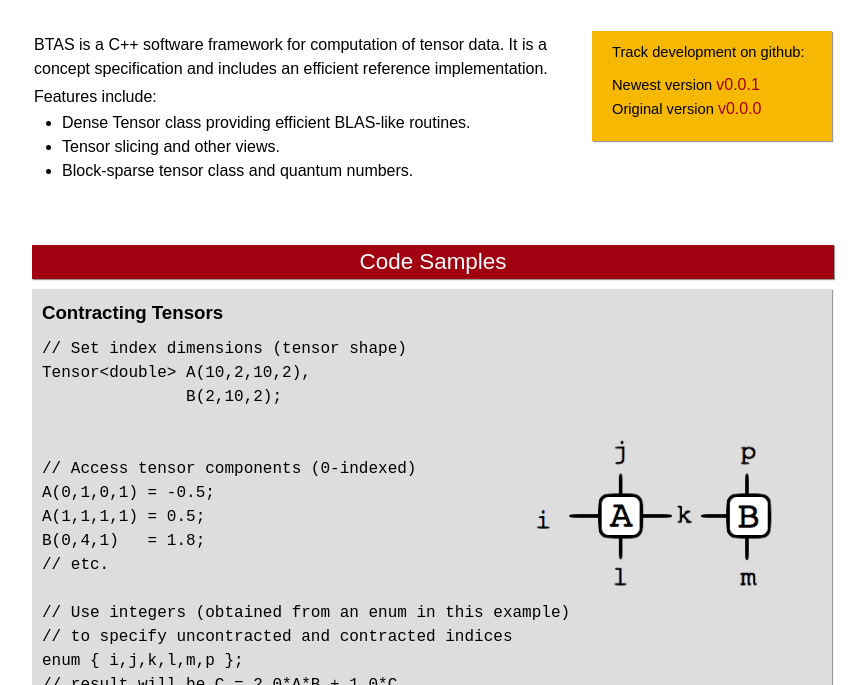
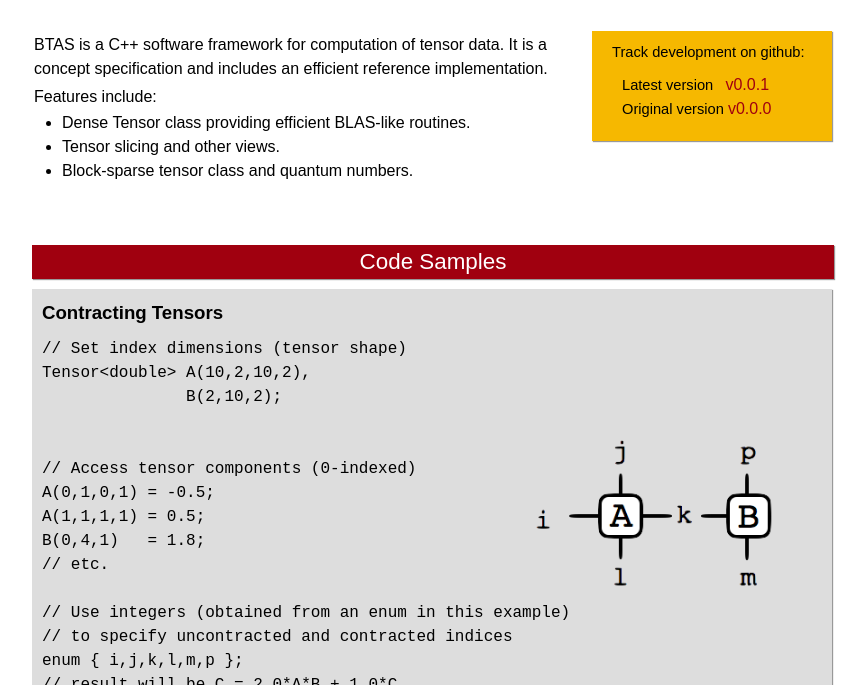
Before and after one commit to BTAS/BTAS-website, a plain HTML site: page index.html in a window 1280 px wide. Shown: the part 115-800 px from the top of the page, without its empty margins (208-1075 px from the left). Drawn offline with nearby package versions, Linux system fonts and the light colour scheme.

Commit message:
A few tweaks

```diff
--- a/index.html
+++ b/index.html
@@ -40,8 +40,10 @@
 
     <div id="download" class="rounded">
         <h4>Track development on github:</h4>
-        Newest version <a href="https://github.com/naokin/BTAS-TWG" target="_blank">v0.0.1</a>
-        Original version <a href="https://github.com/naokin/btas" target="_blank">v0.0.0</a>  <br/>
+        <ul>
+        <li>Latest version &nbsp;  <a href="https://github.com/naokin/BTAS-TWG" target="_blank">v0.0.1</a> </li>
+        <li>Original version <a href="https://github.com/naokin/btas" target="_blank">v0.0.0</a>  </li>
+        </ul>
         <!--
         <h4>Download latest <br/> version <a href="https://github.com/BTAS/BTAS" target="_blank">v0.0.0</a>
         (<a href="docs.cgi?page=changelog#v0.0.0">changelog</a>)</h4>
--- a/style.css
+++ b/style.css
@@ -94,9 +94,9 @@ code { font-family: monospace; font-size: 12pt; }
     box-shadow: 1px 1px 1px #999;
     }
 #download h4 { color: black; margin-bottom: 10px;}
-#download a { color: #A0000F; text-decoration: none;}
-#download ul { display: table; color: #CD2626; margin-bottom:0px; padding-bottom:0px; }
-#download ul li { display: table; padding-left: 20px; color: #CD2626; }
+#download a { color: #A0000F; text-decoration: box;}
+#download ul { display: table; margin-bottom:0px; padding-bottom:0px; }
+#download ul li { font-size: 11pt; display: table; padding-left: 10px;  }
 
 #latest
     {
```
Also changed, not shown: 1 other file.
